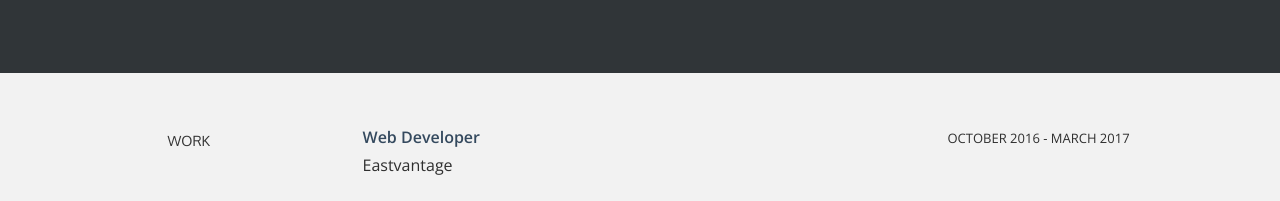
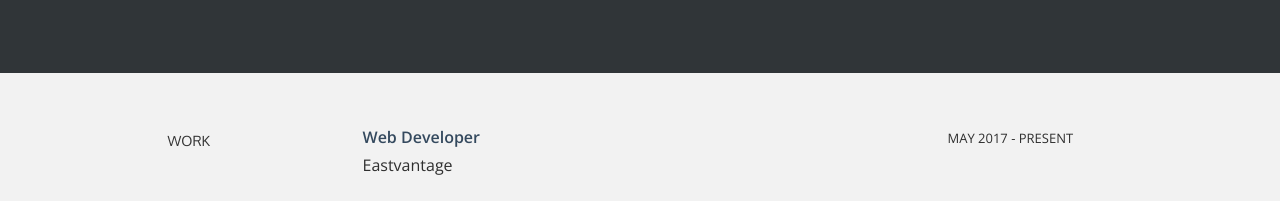
Before and after one commit to norvinyecla/norvinyecla.github.io, a plain HTML site: page index.html in a window 1280 px wide. Shown: the part 1300-1501 px from the top of the page. Drawn offline with nearby package versions, Linux system fonts and the light colour scheme.

Commit message:
Annual update

```diff
--- a/index.html
+++ b/index.html
@@ -159,7 +159,7 @@
 					<p><more>Designs, creates, tests, maintains and documents features for an Australian e-commerce site.</more></p>
 				</div>
 				<div class="col-lg-3">
-					<p><sm>OCTOBER 2016 - MARCH 2017</sm></p>
+					<p><sm>MAY 2017 - PRESENT</sm></p>
 				</div>
 				<div class="col-lg-6">
 					<p><t>Web Developer</t><br/>
```
